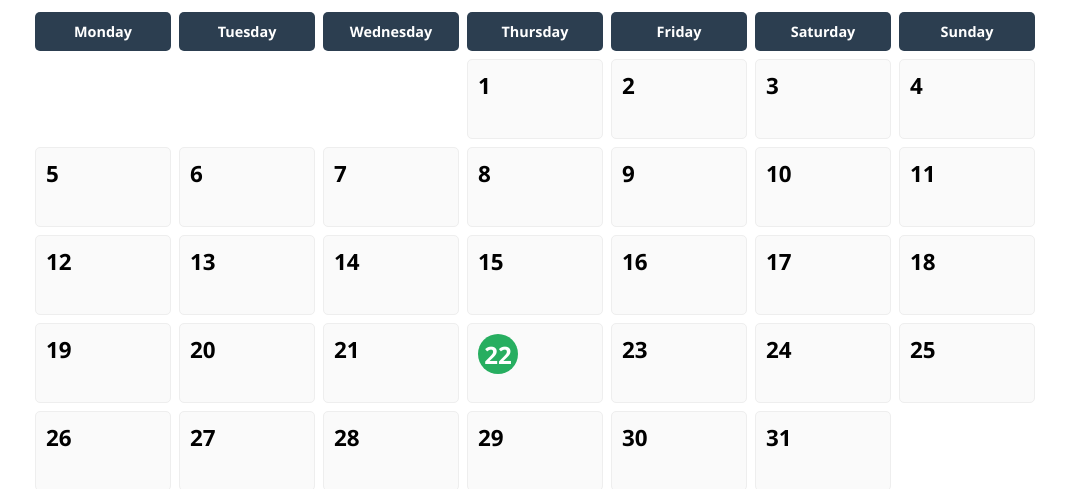
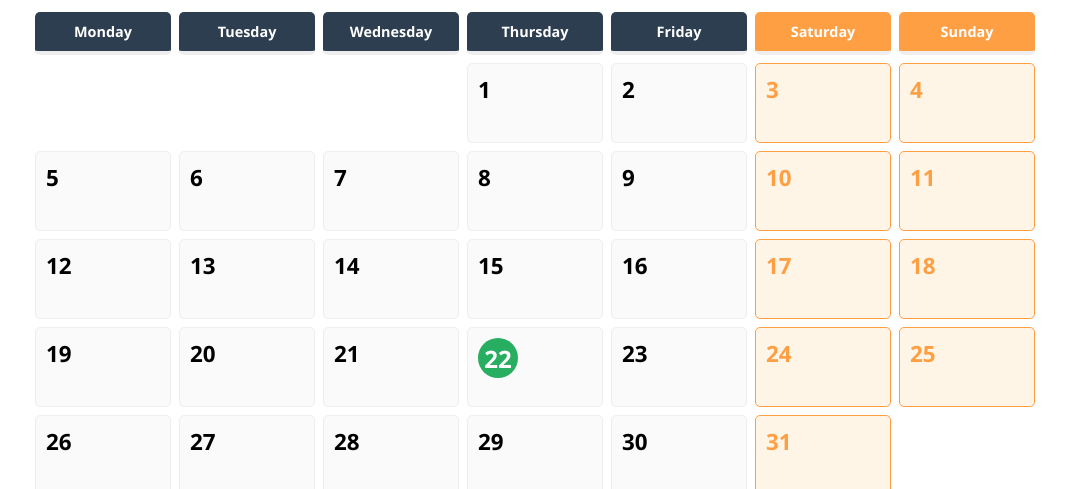
Before and after one commit to Isaac-maker/Calendario, a plain HTML site: page index.html in a window 1280 px wide. Both pictures are taken after a click on the element 165 px from the left and 185 px from the top of the page. Shown: the part 66-555 px from the top of the page, without its empty margins (105-1171 px from the left). Drawn offline with Linux system fonts and the light colour scheme.

Commit message:
Enhance calendar styles for weekends and headers
Added weekend color and styling for mini calendar and modal.

```diff
--- a/index.html
+++ b/index.html
@@ -12,6 +12,9 @@
             --danger: #d63031;
             --bg: #dfe6e9;
             --card-bg: #ffffff;
+            /* Nuevo color para fines de semana */
+            --weekend-color: #ff9f43;
+            --weekend-bg: #fff5e6;
         }
 
         * {
@@ -36,7 +39,6 @@
             text-align: center;
         }
 
-        /* 3x4 Year View - Responsive Grid */
         .year-grid {
             display: grid;
             grid-template-columns: repeat(4, 1fr);
@@ -47,7 +49,6 @@
             max-width: 1600px;
         }
 
-        /* Tablets and medium screens */
         @media (max-width: 1024px) {
             .year-grid {
                 grid-template-columns: repeat(3, 1fr);
@@ -56,7 +57,6 @@
             }
         }
 
-        /* Horizontal mobile and small tablets */
         @media (max-width: 768px) {
             .year-grid {
                 grid-template-columns: repeat(2, 1fr);
@@ -65,7 +65,6 @@
             }
         }
 
-        /* Portrait mobile */
         @media (max-width: 480px) {
             .year-grid {
                 grid-template-columns: 1fr;
@@ -116,11 +115,20 @@
             flex-grow: 1;
         }
 
+        /* CAMBIO: Letras en negrita y línea debajo */
         .weekday-label {
-            font-weight: bold;
+            font-weight: 900;
             color: var(--secondary);
             text-align: center;
-            padding: 2px 0;
+            padding: 4px 0;
+            border-bottom: 2px solid #eee; /* Línea divisoria */
+            margin-bottom: 4px;
+        }
+
+        /* CAMBIO: Color naranja para Sábado (col 6) y Domingo (col 7) */
+        .weekday-label:nth-child(6),
+        .weekday-label:nth-child(7) {
+            color: var(--weekend-color);
         }
 
         .mini-day {
@@ -129,6 +137,13 @@
             align-items: center;
             justify-content: center;
             height: clamp(18px, 3vw, 20px);
+        }
+
+        /* Color naranja para números de fin de semana en la mini cuadrícula */
+        .mini-calendar div:nth-child(7n+6) span:not(.today-circle),
+        .mini-calendar div:nth-child(7n) span:not(.today-circle) {
+            color: var(--weekend-color);
+            font-weight: bold;
         }
 
         .today-circle {
@@ -185,21 +200,6 @@
             padding-bottom: 20px;
         }
 
-        @media (max-width: 768px) {
-            .full-month-grid {
-                gap: 5px;
-            }
-        }
-
-        @media (max-width: 480px) {
-            .full-month-grid {
-                gap: 3px;
-            }
-            .modal {
-                padding: 10px;
-            }
-        }
-
         .day-header-full {
             background: var(--primary);
             color: white;
@@ -207,7 +207,14 @@
             padding: clamp(6px, 2vw, 10px);
             border-radius: 5px;
             font-size: clamp(0.7rem, 2vw, 0.9rem);
-            font-weight: bold;
+            font-weight: 900; /* Negrita extra */
+            border-bottom: 4px solid #eee; /* Línea debajo en modal */
+        }
+
+        /* CAMBIO: Color naranja para headers de fin de semana en modal */
+        .day-header-full:nth-child(6),
+        .day-header-full:nth-child(7) {
+            background: var(--weekend-color);
         }
 
         .day-box-full {
@@ -220,6 +227,14 @@
             min-height: clamp(60px, 15vw, 80px);
             display: flex;
             flex-direction: column;
+        }
+
+        /* CAMBIO: Resaltar celdas de fin de semana en modal */
+        .full-month-grid div:nth-child(7n+6).day-box-full,
+        .full-month-grid div:nth-child(7n).day-box-full {
+            background: var(--weekend-bg);
+            color: var(--weekend-color);
+            border-color: var(--weekend-color);
         }
 
         .btn-red {
@@ -262,7 +277,7 @@
 
     <script>
         const monthNames = ["January", "February", "March", "April", "May", "June", "July", "August", "September", "October", "November", "December"];
-        const dayLabels = ["M", "T", "W", "T", "F", "S", "S"];
+        const dayLabels = ["M", "T", "W", "T", "F", "SA", "SU"];
         const fullDayLabels = ["Monday", "Tuesday", "Wednesday", "Thursday", "Friday", "Saturday", "Sunday"];
 
         const today = new Date();
@@ -314,10 +329,8 @@
             const firstDayIdx = getMondayFirstIndex(new Date(y, idx, 1));
             const daysCount = new Date(y, idx + 1, 0).getDate();
 
-            // Fill empty starting slots
             for (let j = 0; j < firstDayIdx; j++) grid.innerHTML += '<div></div>';
 
-            // Create all days
             for (let dayNum = 1; dayNum <= daysCount; dayNum++) {
                 const isCurrent = (y === today.getFullYear() && idx === m && dayNum === d);
                 grid.innerHTML += `
```
